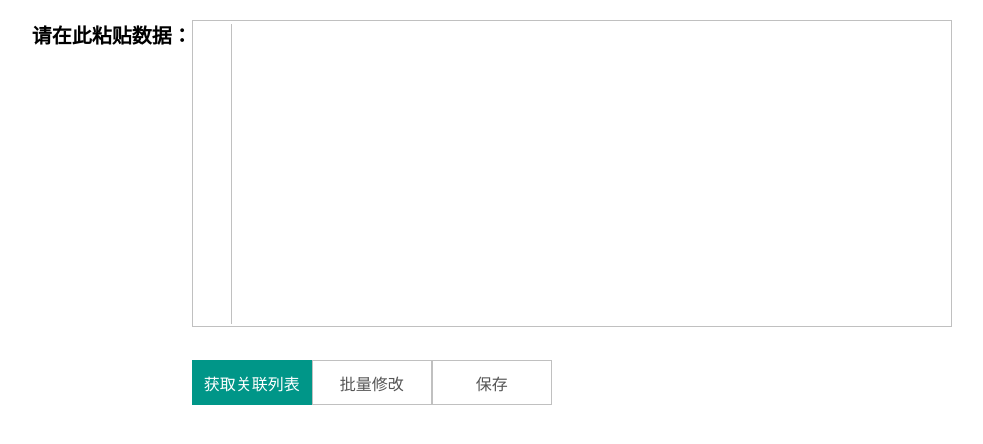
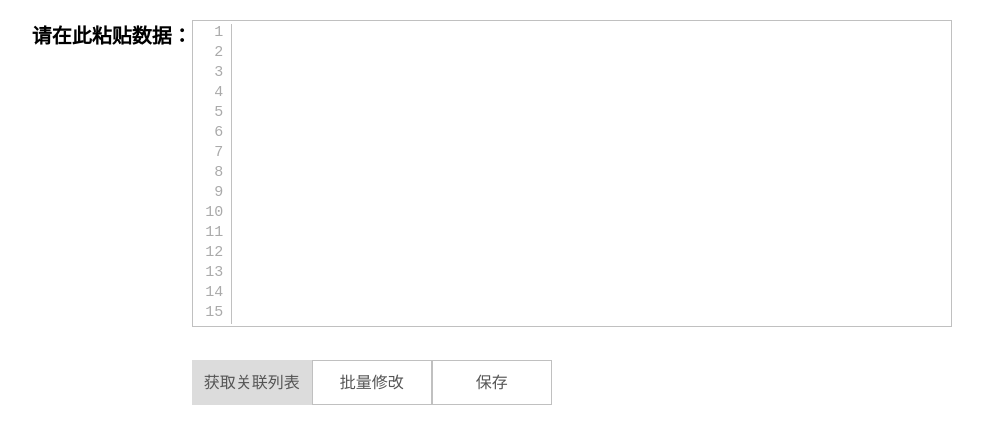
Before and after one commit to zydding/manhole-cover, an Angular app: page / in a window 1280 px wide. Shown: the top 444 px of the page, without its empty margins (69-1052 px from the left). Built offline with nearby package versions, Linux system fonts and the light colour scheme.

Commit message:
设计页面，行号出现问题，等待修改，btn效果已实现

```diff
--- a/src/app/app.component.ts
+++ b/src/app/app.component.ts
@@ -1,10 +1,37 @@
-import { Component } from '@angular/core';
+import { Component,Directive,ElementRef,HostListener,Input } from '@angular/core';
+
 
 @Component({
   selector: 'app-root',
   templateUrl: './demo.component.html',
-  styleUrls: ['./demo.component.css']
+  styleUrls: ['./demo.component.css'],
+
 })
 export class AppComponent {
   title = 'app';
+  values='';
+  cols=0;
+  heroes=[];
+  i=0;
+  html='';
+  contentChange(value:string,obj,lines){
+    this.values=value+' | ';
+    this.cols=obj.value.split("\n").length;
+    if(this.cols>=15){
+      lines.style.marginTop='-'+(this.cols-15)*20+'px';
+
+      for(this.i=0;this.i<=this.cols;this.i++){
+        this.html+='<div class="lineno">'+this.i+'</div>';
+      }
+      lines.innerHTML=this.html;
+    }else{
+      // for(this.i<=15;this.i++;){
+
+      // }
+    }
+  }
+  constructor(private el: ElementRef) {
+
+  }
+  color:string;
 }
--- a/src/app/app.module.ts
+++ b/src/app/app.module.ts
@@ -3,11 +3,12 @@ import { NgModule } from '@angular/core';
 
 
 import { AppComponent } from './app.component';
-
+import { HighlightDirective } from './highlight.directive';
 
 @NgModule({
   declarations: [
-    AppComponent
+    AppComponent,
+    HighlightDirective
   ],
   imports: [
     BrowserModule
--- a/src/app/demo.component.css
+++ b/src/app/demo.component.css
@@ -45,7 +45,8 @@ body{
 	overflow: hidden;
 	border-right: 1px solid #c0c0c0;
 }
-.top-r .lines .codelines .lineno{
+
+.lineno{
 	color: #AAAAAA;
     padding-right: 0.5em;
     padding-top: 0.0em;
@@ -64,6 +65,9 @@ body{
 .head{
 	height: 50px;
 }
+.head-btn{
+	vertical-align:top;
+}
 
 .btn{
 	width:120px;
@@ -71,13 +75,13 @@ body{
 	font-size: 16px;
 	background-color: #fff;
 	display: inline-block;
-	line-height: 45px;
+	line-height: 40px;
 	text-align: center;
 	cursor:pointer;
 	outline: 0;
 }
 .current-btn{
-	background-color: #009688;
-	color: #fff;
-	border: 1px solid #009688;
+	background-color: #DCDCDC;
+	color: #555;
+	border: 1px solid #DCDCDC;
 }
--- a/src/app/demo.component.html
+++ b/src/app/demo.component.html
@@ -4,9 +4,29 @@
     </div>
     <div class="top-r l">
         <div class="top-r-border border">
-            <textarea style="resize: none; width: 93%; height: 300px; border: 0;padding-right: -10em;" class="" id="origin" autofocus="autofocus" spellcheck="false"></textarea>
+            <textarea #box (keyup)="contentChange(box.value,box,lines)" style="resize: none; width: 93%; height: 300px; border: 0;padding-right: -10em;" class="" id="origin" autofocus="autofocus" spellcheck="false"></textarea>
             <div class="lines l" style="width: 5%; max-width: 100px;height: 300px;">
-                <div class="codelines"></div>
+                <div #lines class="codelines">
+                    <div class="lineno">1</div>
+                    <div class="lineno">2</div>
+                    <div class="lineno">3</div>
+                    <div class="lineno">4</div>
+                    <div class="lineno">5</div>
+                    <div class="lineno">6</div>
+                    <div class="lineno">7</div>
+                    <div class="lineno">8</div>
+                    <div class="lineno">9</div>
+                    <div class="lineno">10</div>
+                    <div class="lineno">11</div>
+                    <div class="lineno">12</div>
+                    <div class="lineno">13</div>
+                    <div class="lineno">14</div>
+                    <div class="lineno">15</div>
+                    <!-- <ul>
+                        <li *ngfor="let hero of heroes;let i=index" class="lineno">{{i+1}} {{hero}}</li>
+                    </ul> -->
+                    <!-- <div *ngfor="let hero of heroes;let i=index" class="lineno">{{i+1}}</div> -->
+                </div>
             </div>
         </div>
 
@@ -17,12 +37,12 @@
 
     </div>
     <div class="top-r l head-btn">
-        <button class="btn current-btn font-c border" id="btn_list">获取关联列表</button>
-        <button class="btn font-c border" id="btn_merge_more">批量修改</button>
-        <button class="btn font-c border" id="btn_save">保存</button>
+        <button appHighlight class="btn current-btn font-c border" id="btn_list" (focus)="onFocus()" (click)="clickRun()">获取关联列表</button>
+        <button appHighlight class="btn font-c border" id="btn_merge_more">批量修改</button>
+        <button appHighlight class="btn font-c border" id="btn_save">保存</button>
     </div>
 
 </div>
-<div class="foot">
-
+<div class="foot ma auto">
+    {{values}}
 </div>
--- /dev/null
+++ b/src/app/highlight.directive.ts
@@ -0,0 +1,21 @@
+import { Directive, ElementRef, HostListener, Input } from '@angular/core';
+
+@Directive({ selector: '[appHighlight]' })
+export class HighlightDirective {
+
+    @HostListener('mouseenter') onMouseEnter(){
+        this.highlight('#eeeeee');
+    }
+    @HostListener('mouseleave') onMouseLeave(){
+        this.highlight(null);
+    }
+    @HostListener('load') onload(){
+
+    }
+    private highlight (color : string){
+        this.el.nativeElement.style.backgroundColor=color;
+    }
+    constructor(private el: ElementRef) {
+
+    }
+}
```
